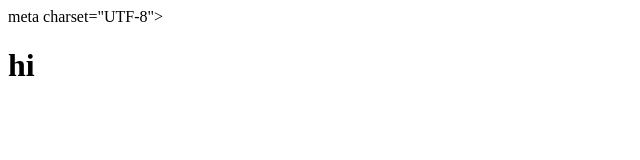
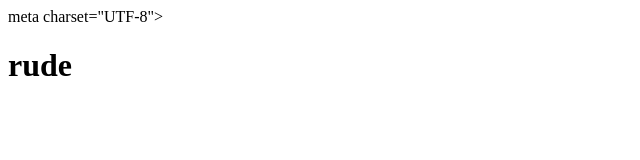
Before and after one commit to 97kaity/new-repo, a plain HTML site: page index.html in a window 1280 px wide. Shown: the full height of the page, 0-640 px from the left. Drawn offline with Linux system fonts and the light colour scheme.

Commit message:
Fix an error in the HTML

```diff
--- a/index.html
+++ b/index.html
@@ -4,6 +4,6 @@
     meta charset="UTF-8">
     <meta name="viewport" content="width=device-width, intiial-scale=1-0" />
     <title>first-project</title>
-    <h1>hi</h1>
+    <h1>rude</h1>
   </head>
 </html>
```
